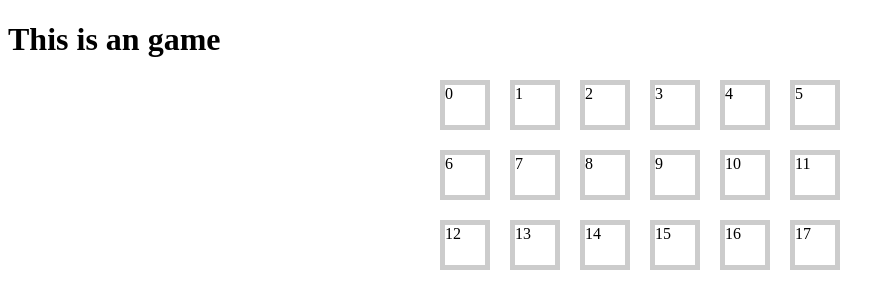
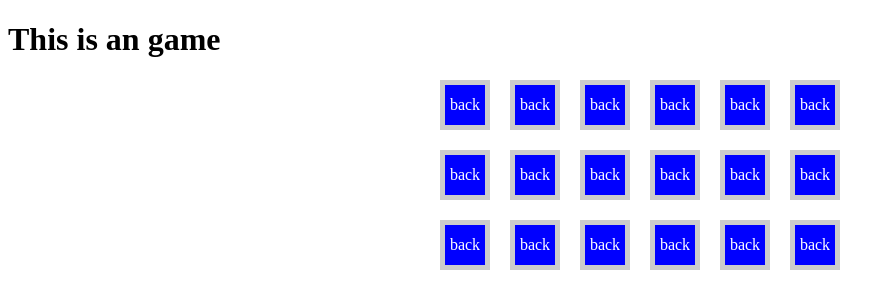
Before and after one commit to Ann-Fox/memory-game-vue, a Vue app: page /about in a window 1280 px wide. Shown: the top 308 px of the page, without its empty margins (0-895 px from the left). Built offline with nearby package versions, Linux system fonts and the light colour scheme.

Commit message:
feat: card has front/back and can be flepped

```diff
--- a/src/components/Card.vue
+++ b/src/components/Card.vue
@@ -1,19 +1,60 @@
 <template>
-    <div class="card">{{ value }}</div>
+    <div class="card" @click="selectCard">
+        <div v-if="visible" class="card-face is-front">{{ value }}</div>
+        <div v-else class="card-face is-back">back</div>
+    </div>
 </template>
 
 <script setup>
-defineProps({
+
+import { defineEmits } from 'vue';
+
+const props = defineProps({
+    position: {
+        type: Number,
+        required: true
+    },
     value: {
         type: Number,
         required: true
     },
+    visible: {
+        type: Boolean,
+        default: true
+    },
 });
 
+const emit = defineEmits();
+
+const selectCard = () => {
+  emit('select-card', {
+    position: props.position
+  });
+};
 </script>
 
 <style>
 .card {
+    position: relative;
     border: 5px solid #ccc;
 }
+
+.card-face {
+    position: absolute;
+    width: 100%;
+    height: 100%;
+    display: flex;
+    align-items: center;
+    justify-content: center;
+}
+
+.card-face.is-front {
+    background: red;
+    color: white;
+}
+
+.card-face.is-back {
+    background: blue;
+    color: white;
+}
 </style>
--- a/src/views/AboutView.vue
+++ b/src/views/AboutView.vue
@@ -1,17 +1,27 @@
 <template>
   <h1>This is an game</h1>
   <section class="game-board">
-  <Card v-for="(card, index) in cardList" :key="`cadr-${index}`" :value="card"></Card>
+    <Card v-for="(card, index) in cardList" :key="`cadr-${index}`" :value="card.value" :visible="card.visible"
+      @select-card="flipCard" :position="card.position"></Card>
   </section>
 </template>
 
 <script setup>
 import Card from "../components/Card.vue"
+import {ref} from 'vue'
 
-const cardList = [];
+const cardList = ref([]);
 
 for (let index = 0; index < 18; index++) {
-  cardList.push(index)
+  cardList.value.push({
+    value: index,
+    visible: false,
+    position: index
+  })
+}
+
+const flipCard = (payload) => {
+  cardList.value[payload.position].visible = true
 }
 </script>
 
```
